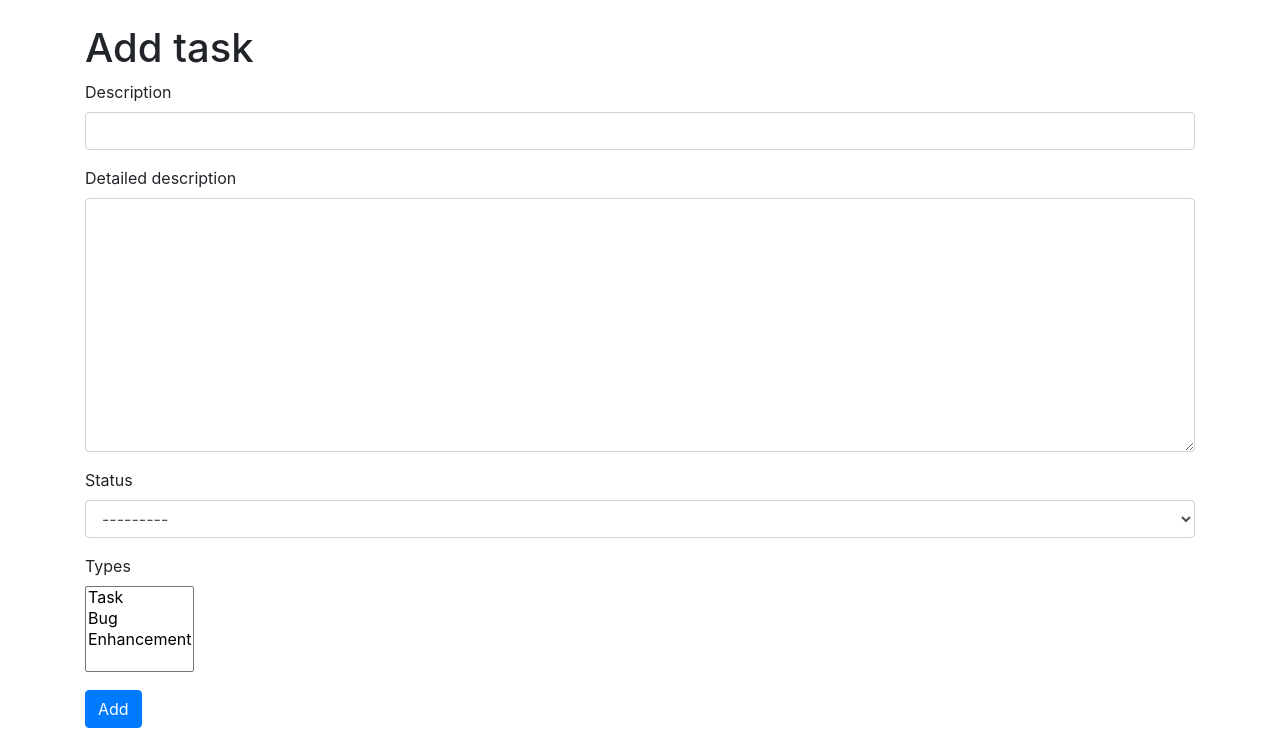
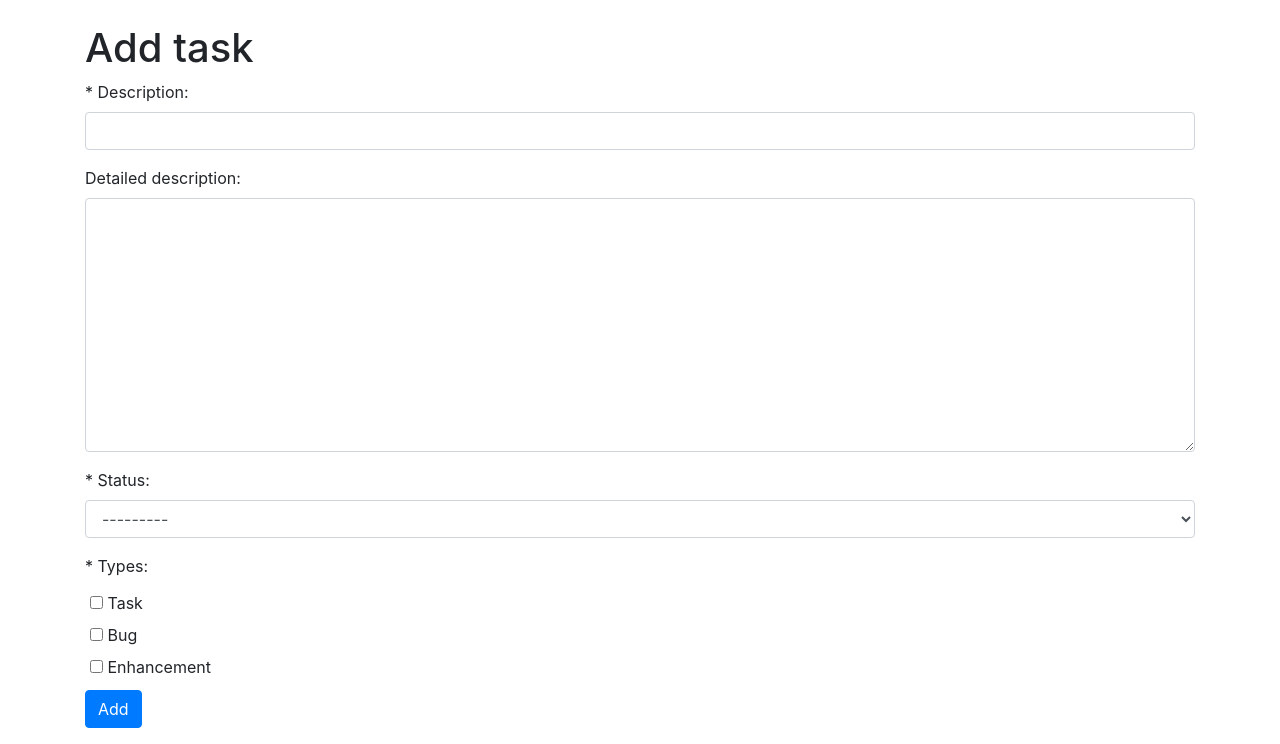
Before and after one commit to ihinion/homework_49, a Django app: page /add/ in a window 1280 px wide. Shown: the part 56-800 px from the top of the page. Run offline with Django 3.2, Linux system fonts and the light colour scheme; data comes from the database, SQL or seed files in the repository; some libraries are stand-ins or nearby versions.

Commit message:
Added checkbox widget to TaskForm, checkbox stylization in style.css, modified form.html

```diff
--- a/source/webapp/forms.py
+++ b/source/webapp/forms.py
@@ -1,4 +1,6 @@
 from django import forms
+from django.forms import CheckboxSelectMultiple
+
 from webapp.models import Task
 
 
@@ -6,3 +8,6 @@ class TaskForm(forms.ModelForm):
     class Meta:
         model = Task
         exclude = []
+        widgets = {
+            'types': CheckboxSelectMultiple,
+        }
--- a/source/webapp/static/css/style.css
+++ b/source/webapp/static/css/style.css
@@ -0,0 +1,9 @@
+.checkbox-form {
+    padding-left: 5px;
+    padding-top: 5px;
+    margin-bottom: 3px;
+}
+
+.checkbox-form li {
+    list-style: none;
+}
--- a/source/webapp/templates/partial/form.html
+++ b/source/webapp/templates/partial/form.html
@@ -4,14 +4,14 @@
     <p class="form-error">{{ error }}</p>
 {% endfor %}
 {% for field in form %}
-    <label for="{{ field.id_for_label }}">{{ field.label }}</label>
+    <label for="{{ field.id_for_label }}">{% if field.label != 'Detailed description' %}* {% endif %}{{ field.label }}:</label>
     {% for error in field.errors %}
         <p class="form-error">{{ error }}</p>
     {% endfor %}
     {% if field.label != 'Types' %}
         <p>{{ field|add_class:'form-control' }}</p>
     {% else %}
-        <p>{{ field }}</p>
+        {{ field|add_class:'checkbox-form' }}
     {% endif %}
 {% endfor %}
 <input class="btn btn-primary" type="submit" value="{{ button_text }}">
```
